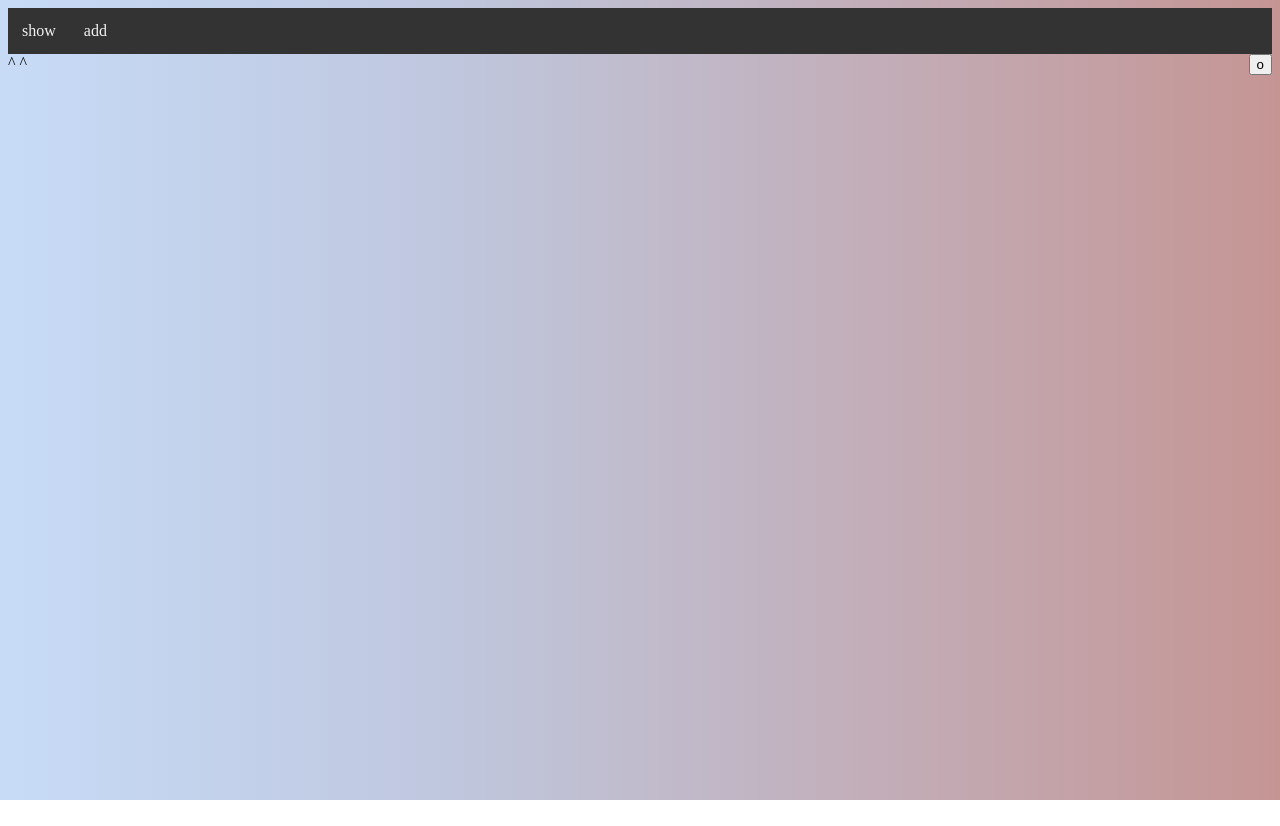
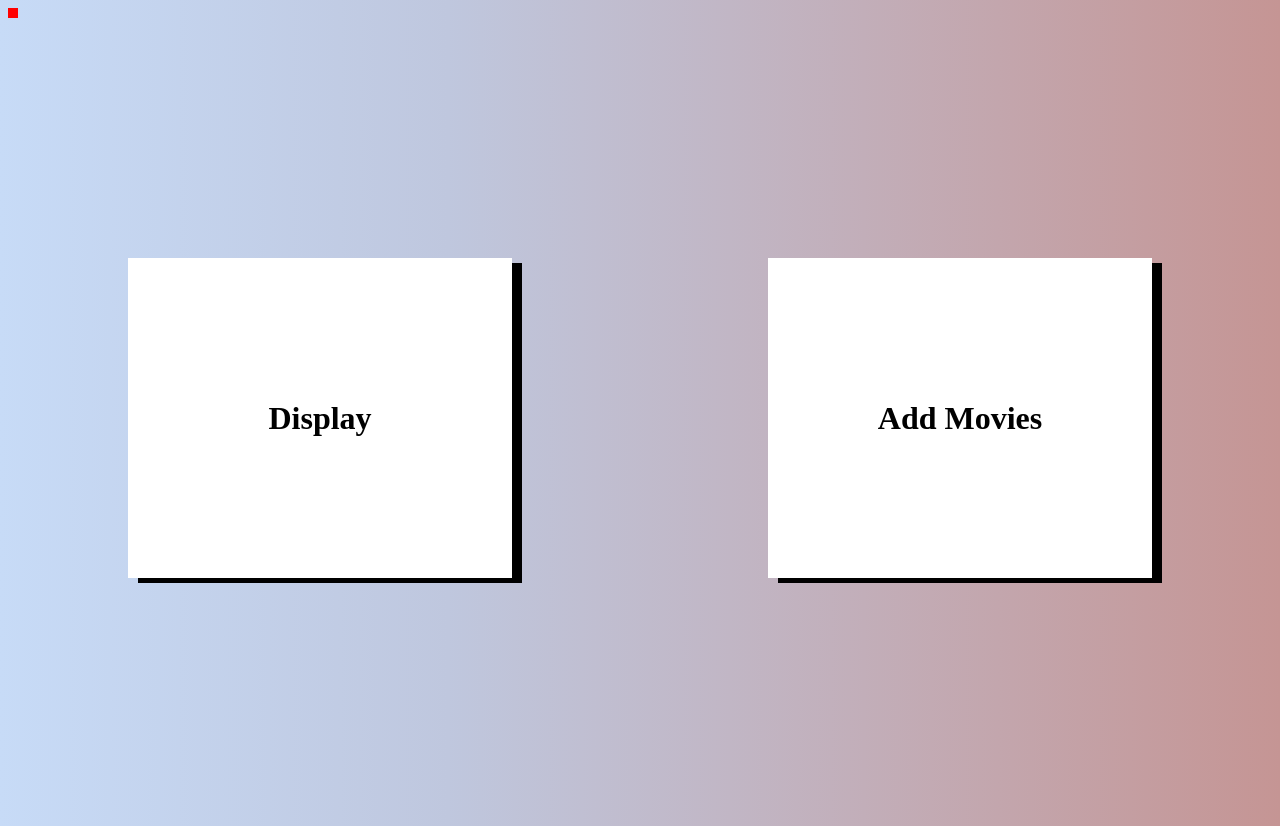
Before and after one commit to b-koetsier/MovieShowcase, a SvelteKit app in the folder movie-showcase/: page / in a window 1280 px wide. Before the commit the page ends 800 px from the top, so only its background shows below. Built offline with nearby package versions, Linux system fonts and the light colour scheme.

Commit message:
removed the navbar and changed the homepage and certain element styling to make it more of a single page application style

```diff
--- a/movie-showcase/src/routes/+layout.svelte
+++ b/movie-showcase/src/routes/+layout.svelte
@@ -1,23 +1,4 @@
-<script>
-    let shownav = true;
-    function toggle(){
-        shownav = !shownav;
-        console.log(shownav)
-    }
-</script>
-
-{#if shownav}
-<div id="navbar">
-    <a href="/display">show</a>
-    <a href="/managing">add</a>
-</div>
-{/if}
-
-
-
-<button style="float:right" on:click={toggle}>o</button>
-
-
+<a href="/"><div style="background: red; width: 10px; height: 10px"/></a>
 <slot class="slot"/>
 
 <style>
@@ -25,19 +6,4 @@
         background: linear-gradient(90deg, rgba(199,219,247,1) 0%, rgba(191,199,222,1) 35%, rgba(197,149,148,1) 100%);
         color: rgb(0, 0, 0);
     }
-        #navbar {
-    position: sticky;
-    top: 0;
-    overflow: hidden;
-    background-color: #333;
-    }
-
-    #navbar a {
-    float: left;
-    display: block;
-    color: #f2f2f2;
-    text-align: center;
-    padding: 14px;
-    text-decoration: none;
-    }
 </style>
--- a/movie-showcase/src/routes/+page.svelte
+++ b/movie-showcase/src/routes/+page.svelte
@@ -1 +1,28 @@
-^   ^
+<div id="select">
+    <a class="option" href="/display"><div class="container"><h1>Display</h1></div></a>
+    <a class="option" href="/managing"><div class="container"><h1>Add Movies</h1></div></a>
+</div>
+
+<style>
+    #select {
+        height: 100vh;
+        display: grid;
+        grid-auto-flow: column;
+        justify-content: center;
+        align-items: center;
+        gap: 20vw;
+    }
+    .option {
+        background: white;
+        width:30vw;
+        height:40vh;
+        text-align: center;
+        box-shadow: 10px 5px black;
+        text-decoration: none;
+        color: black;
+    }
+    .container {
+        align-content: center;
+        height: 100%;
+    }
+</style>
```
Also changed, not shown: movie-showcase/src/routes/display/+page.svelte (+4 -7 lines), movie-showcase/src/routes/managing/+page.svelte (+9 -4 lines).
